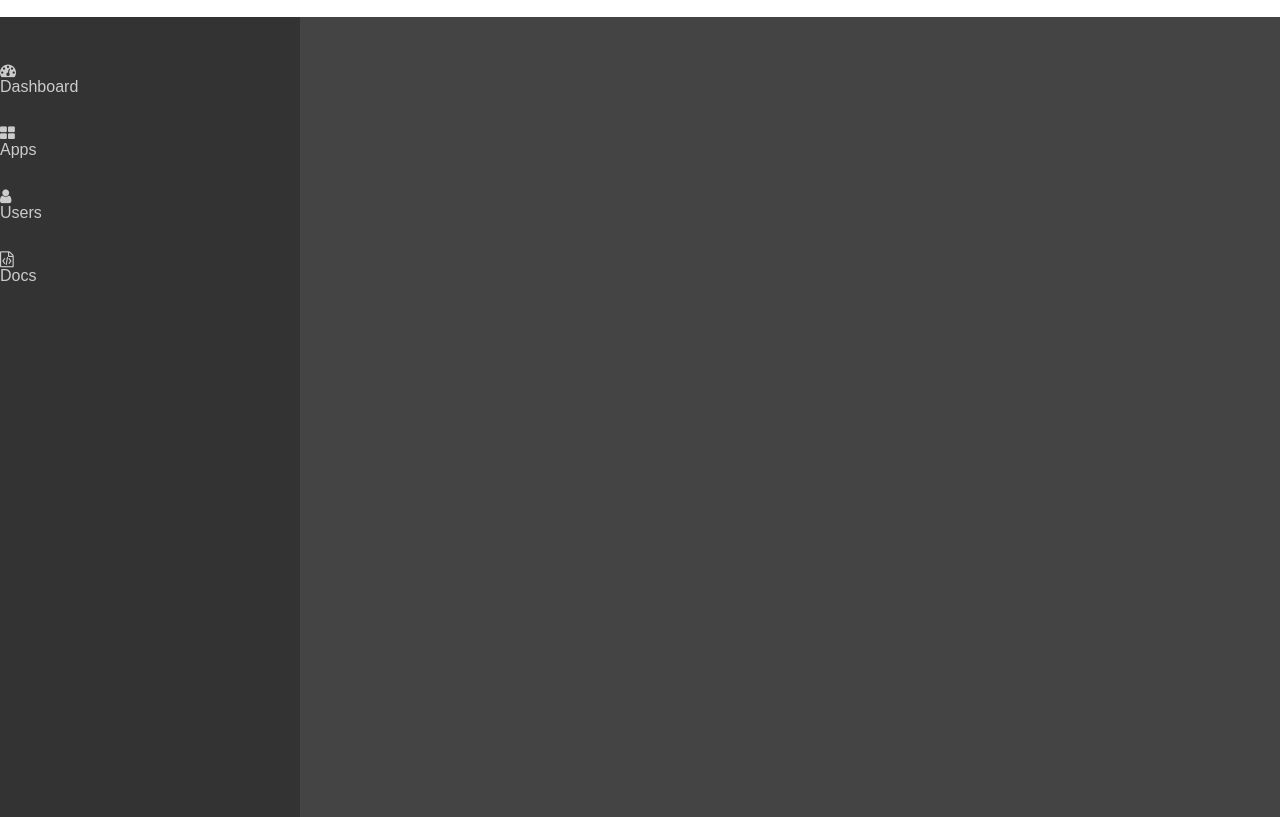
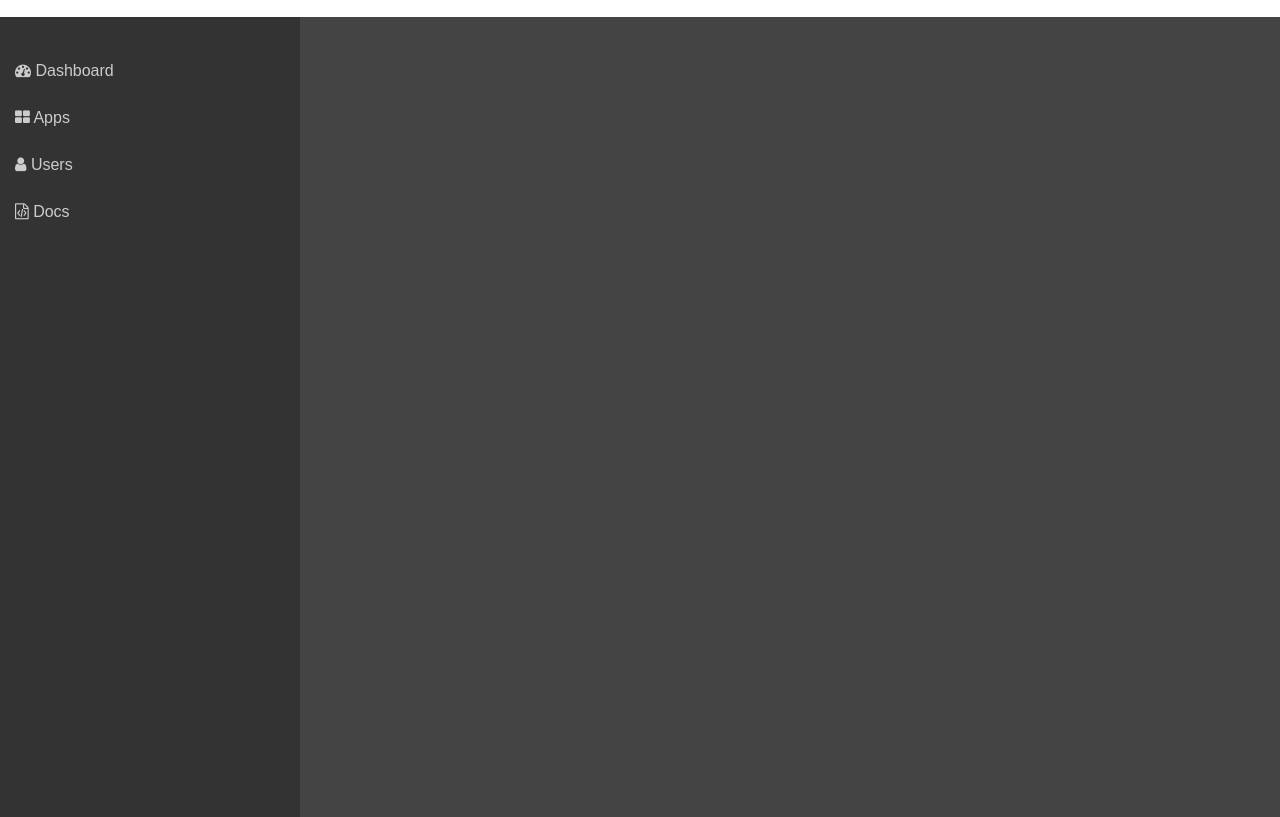
Before and after one commit to afrodesia/afro-dashboard, a plain HTML site: page index.html in a window 1280 px wide. Shown: the part 73-890 px from the top of the page. Drawn offline with nearby package versions, Linux system fonts and the light colour scheme.

Commit message:
small css menu change

```diff
--- a/afro-ext/afroMenu/afroMenu.css
+++ b/afro-ext/afroMenu/afroMenu.css
@@ -23,13 +23,13 @@
 
 .afro-menu li {
     cursor: pointer;
-    padding: 15px 0;
+    padding: 15px;
 }
 
-.afro-menu li i {
+.afro-menu li div {
     display: inline-block;
     width: 90%;
-    padding-left: 30px:
+    padding-left: 50px:
 }
 
 .afro-select-item:hover {
--- a/afro-ext/afroMenu/afroMenuItemTemplate.html
+++ b/afro-ext/afroMenu/afroMenuItemTemplate.html
@@ -1,3 +1,5 @@
 <li class="afro-select-item">
-    <i class="fa {{icon}} afro-menu-icon"></i> {{label}}
+    <div>
+        <i class="fa {{icon}} afro-menu-icon"></i> {{label}}
+    </div>
 </li>
```
